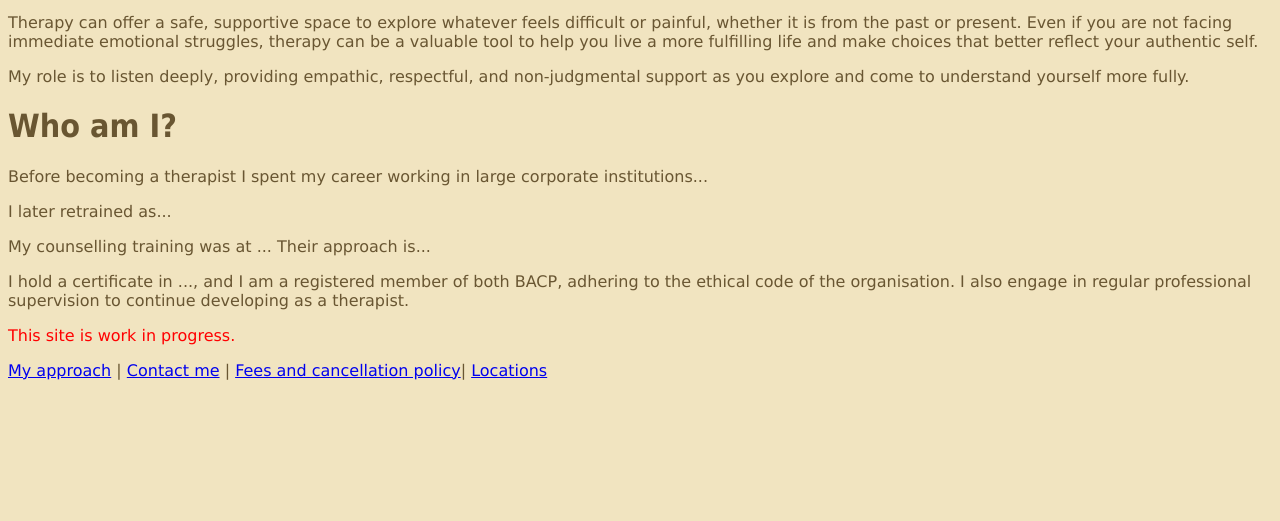
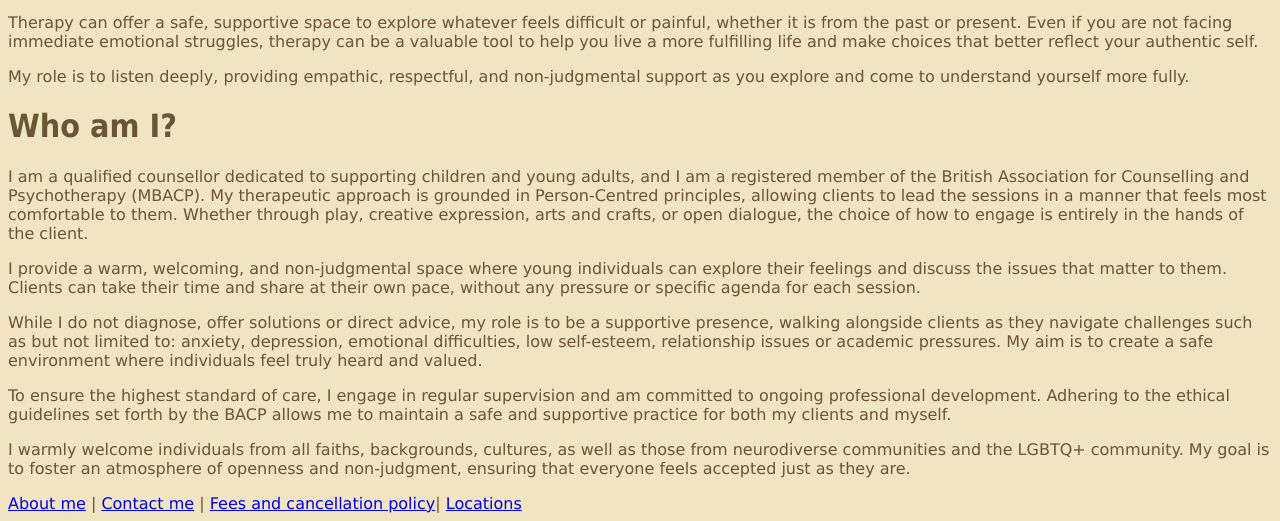
Before and after one commit to sarah-walker-counselling/sarah-walker-counselling.github.io, a plain HTML site: page index.html in a window 1280 px wide. Shown: the part 615-1136 px from the top of the page. Before the commit the page ends 1003 px from the top, so only its background shows below. Drawn offline with Linux system fonts and the light colour scheme.

Commit message:
about me

```diff
--- a/index.html
+++ b/index.html
@@ -24,25 +24,24 @@
 
   <h1 style="font-family:Tahoma,sans-serif;">Who am I?</h1>
     <p>
-      Before becoming a therapist I spent my career working in large corporate institutions...
+      I am a qualified counsellor dedicated to supporting children and young adults, and I am a registered member of the British Association for Counselling and Psychotherapy (MBACP). My therapeutic approach is grounded in Person-Centred principles, allowing clients to lead the sessions in a manner that feels most comfortable to them. Whether through play, creative expression, arts and crafts, or open dialogue, the choice of how to engage is entirely in the hands of the client.
     </p>
     <p>
-      I later retrained as...
+      I provide a warm, welcoming, and non-judgmental space where young individuals can explore their feelings and discuss the issues that matter to them. Clients can take their time and share at their own pace, without any pressure or specific agenda for each session.
     </p>
     <p>
-      My counselling training was at ... Their approach is...
+      While I do not diagnose, offer solutions or direct advice, my role is to be a supportive presence, walking alongside clients as they navigate challenges such as but not limited to: anxiety, depression, emotional difficulties, low self-esteem, relationship issues or academic pressures. My aim is to create a safe environment where individuals feel truly heard and valued.
     </p>
     <p>
-      I hold a certificate in ..., and I am a registered member of both BACP, adhering to the ethical code of the
-      organisation. I also engage in regular professional supervision to continue developing as a therapist.
+      To ensure the highest standard of care, I engage in regular supervision and am committed to ongoing professional development. Adhering to the ethical guidelines set forth by the BACP allows me to maintain a safe and supportive practice for both my clients and myself.
     </p>
-
-    <p style="color:red;">This site is work in progress.</p>
-
+    <p>
+      I warmly welcome individuals from all faiths, backgrounds, cultures, as well as those from neurodiverse communities and the LGBTQ+ community. My goal is to foster an atmosphere of openness and non-judgment, ensuring that everyone feels accepted just as they are.
+    </p>
 
   <footer>
     <nav>
-      <a href="approach.html">My approach</a> |
+      <a href="about-me.html">About me</a> |
       <a href="contact.html">Contact me</a> |
       <a href="fees.html">Fees and cancellation policy</a>|
       <a href="locations.html">Locations</a>
```
Also changed, not shown: about-me.html (added, +36 -0 lines), approach.html (deleted, +0 -33 lines), contact.html (+2 -2 lines), fees.html (+1 -1 lines), locations.html (+2 -2 lines).
